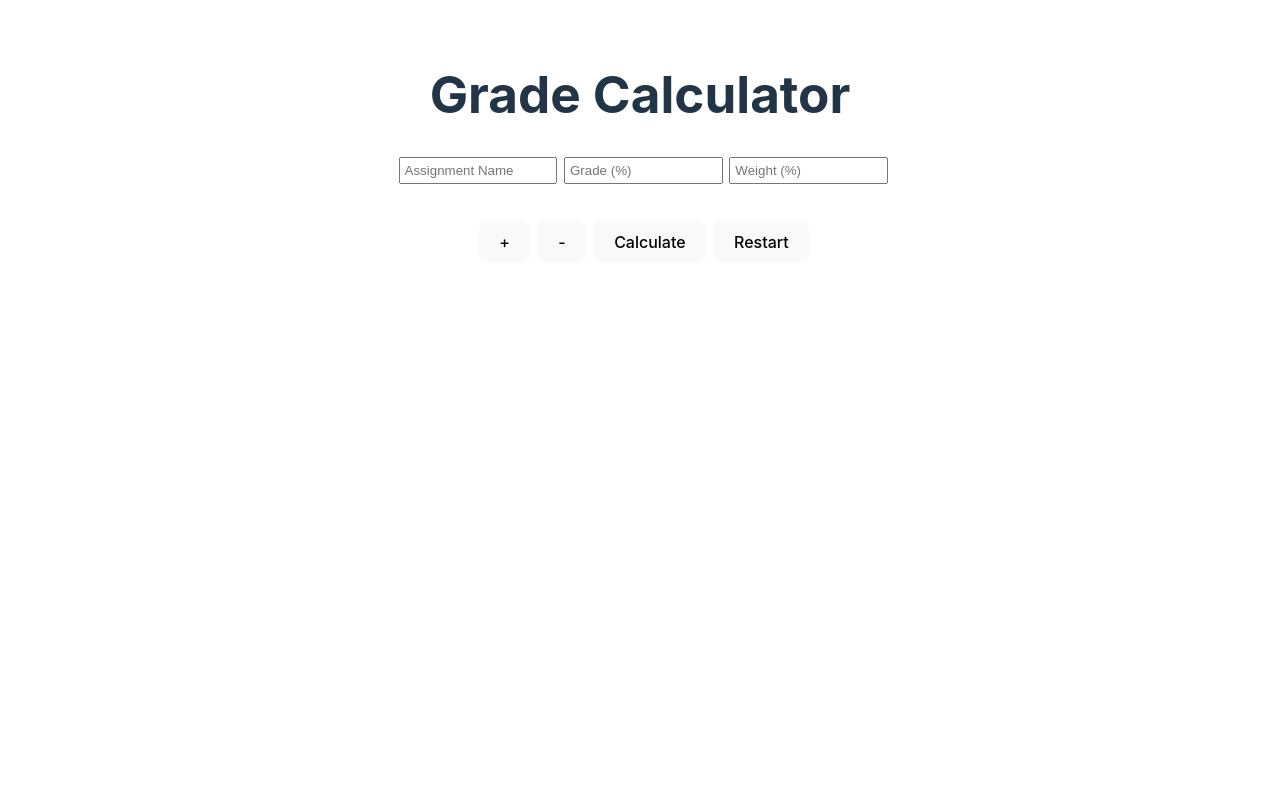
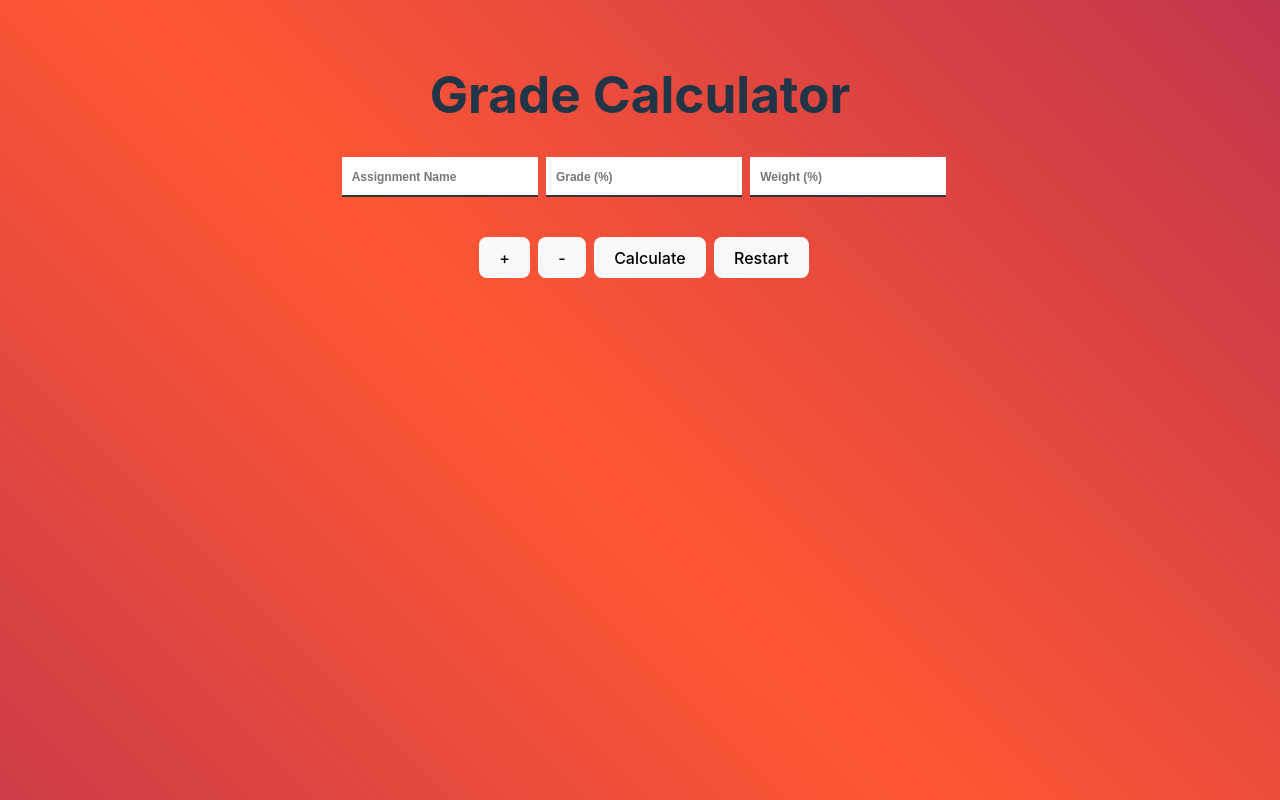
Before and after one commit to chrislangille/grade-calculator, a React (Vite) app: page / in a window 1280 px wide. Built offline with nearby package versions, Linux system fonts and the light colour scheme.

Commit message:
Added some animations to text & new background

```diff
--- a/src/App.css
+++ b/src/App.css
@@ -40,3 +40,66 @@ button {
   margin-top: 1.5em;
   margin-left: 0.5em;
 }
+
+/* Input box css */
+.course-row input {
+  border: none;
+  border-bottom: 2px solid #333; /* Add a bottom border for a modern look */
+  padding: 10px; /* Add some padding for spacing */
+  font-size: 16px; /* Adjust the font size as needed */
+}
+
+/* Style the placeholder text as a small header */
+.course-row input::placeholder {
+  font-size: 12px; /* Adjust the font size for the placeholder text */
+  font-weight: bold; /* Make the placeholder text bold */
+  color: #777; /* Adjust the color of the placeholder text */
+}
+
+/* Add a new CSS class for the animation */
+@keyframes expand-animation {
+  0% {
+    transform: scaleY(0);
+  }
+  100% {
+    transform: scaleY(1);
+  }
+}
+
+/* Apply the animation to the course-row class */
+.course-row {
+  animation: expand-animation 0.3s ease-in-out; /* You can adjust the duration and easing as needed */
+}
+
+button {
+  animation: expand-animation 0.3s ease-in-out;
+}
+
+/* Animated background testing */
+.background-animation {
+  position: absolute;
+  top: 0;
+  left: 0;
+  width: 100%;
+  height: 100%;
+  z-index: -1;
+  animation: gradient 15s ease infinite;
+}
+
+@keyframes gradient {
+  0% {
+    background: linear-gradient(45deg, #ff5733, #6a0572, #ff5733, #6a0572);
+    background-size: 400% 400%;
+    background-position: 0% 50%;
+  }
+  50% {
+    background: linear-gradient(45deg, #ff5733, #6a0572, #ff5733, #6a0572);
+    background-size: 400% 400%;
+    background-position: 100% 50%;
+  }
+  100% {
+    background: linear-gradient(45deg, #ff5733, #6a0572, #ff5733, #6a0572);
+    background-size: 400% 400%;
+    background-position: 0% 50%;
+  }
+}
--- a/src/App.jsx
+++ b/src/App.jsx
@@ -1,9 +1,12 @@
-import { useState } from "react";
+import { useState, useEffect } from "react";
 import "./App.css";
 import calculateLetterGrade from "./gradeUtils";
 
 // Main application
 function App() {
+  // Loading state
+  const [loading, setLoading] = useState(true);
+
   const [assignments, setAssignments] = useState([
     { assignName: "", gradePercent: "", weight: "" },
   ]);
@@ -67,8 +70,26 @@ function App() {
     setShowErrorMessage(false);
   };
 
+  // Simulate loading delay with useEffect
+  useEffect(() => {
+    setTimeout(() => {
+      // Set loading to false after a delay (simulating loading time)
+      setLoading(false);
+    }, 1000);
+  }, []);
+
+  if (loading) {
+    // Display loading screen
+    return (
+      <div className="App">
+        <h1>Grade Calculator</h1>
+      </div>
+    );
+  }
+
   return (
     <div className="App">
+      <div className="background-animation"></div>
       <h1>Grade Calculator</h1>
       {assignments.map((course, index) => (
         <div key={index} className="course-row">
```
